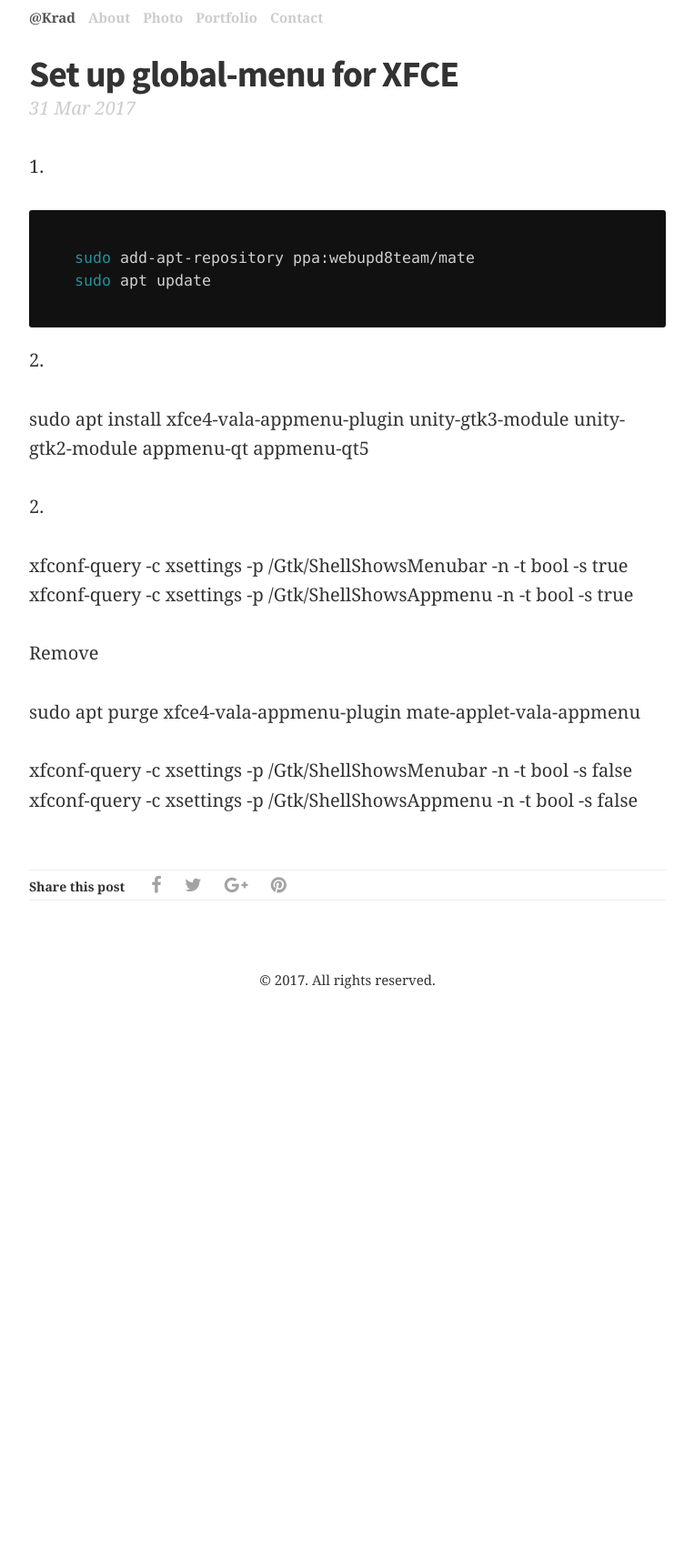
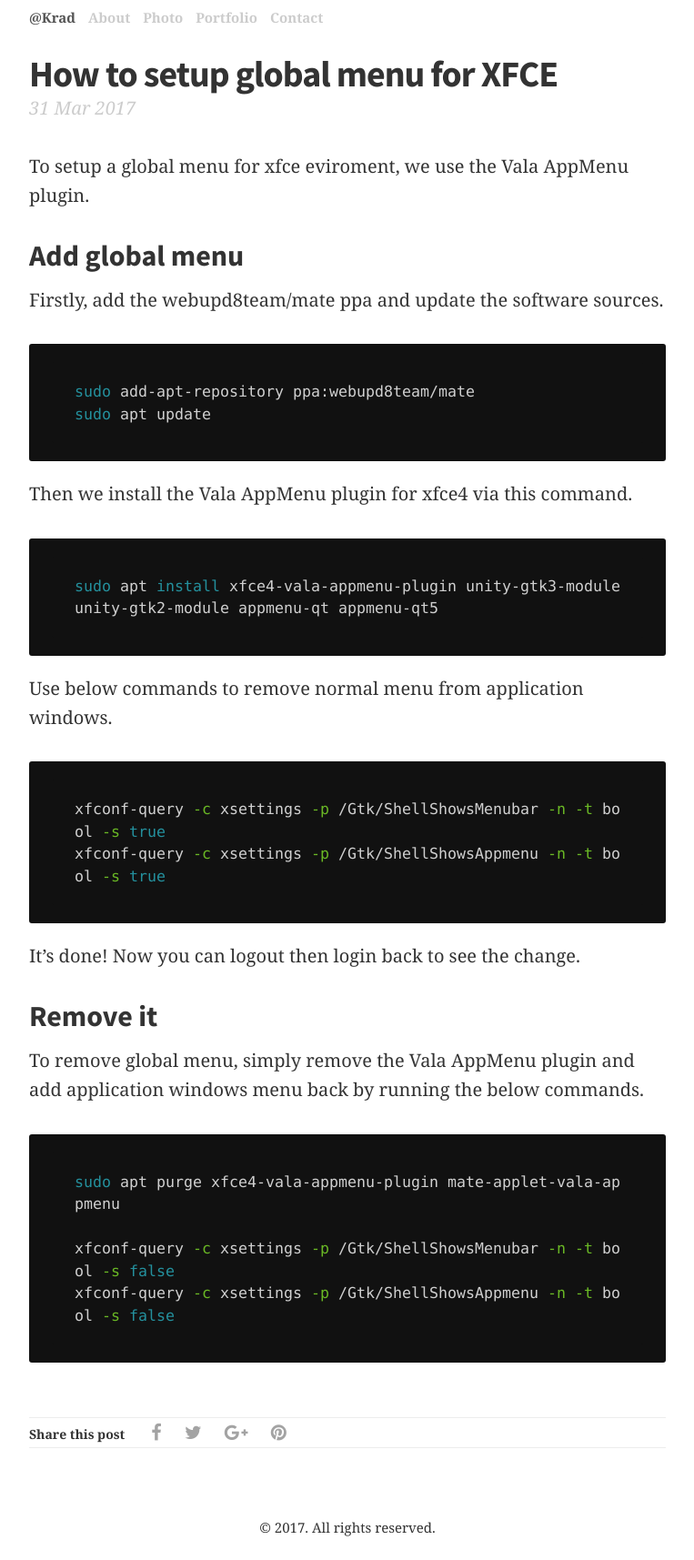
Before and after one commit to lettdev/kradblog, a Jekyll site: the page built from _posts/2017-03-31-instal-globalmenu-xfce.md, in a window 1280 px wide. Shown: the whole page at 91% size, without its empty margins (258-1021 px from the left). Built offline with Jekyll 4.4.1, drawn with Linux system fonts in a browser that asks for light colours; nearby versions of some CDN libraries; before the commit the page ends 1113 px from its top, so only the background shows below that.

````diff
--- a/_posts/2017-03-31-instal-globalmenu-xfce.md
+++ b/_posts/2017-03-31-instal-globalmenu-xfce.md
@@ -1,27 +1,41 @@
 ---
 layout: post
-title: Set up global-menu for XFCE
+title: How to setup global menu for XFCE
 ---
 
-1.
+To setup a global menu for xfce eviroment, we use the Vala AppMenu plugin.
+
+## Add global menu
+
+Firstly, add the webupd8team/mate ppa and update the software sources.
 
 ```bash
 sudo add-apt-repository ppa:webupd8team/mate
 sudo apt update
 ```
 
-2.
+Then we install the Vala AppMenu plugin for xfce4 via this command.
 
+```bash
 sudo apt install xfce4-vala-appmenu-plugin unity-gtk3-module unity-gtk2-module appmenu-qt appmenu-qt5
+```
 
-2.
+Use below commands to remove normal menu from application windows.
 
+```bash
 xfconf-query -c xsettings -p /Gtk/ShellShowsMenubar -n -t bool -s true
 xfconf-query -c xsettings -p /Gtk/ShellShowsAppmenu -n -t bool -s true
+```
 
-Remove
+It's done! Now you can logout then login back to see the change.
 
+## Remove it
+
+To remove global menu, simply remove the Vala AppMenu plugin and add application windows menu back by running the below commands.
+
+```bash
 sudo apt purge xfce4-vala-appmenu-plugin mate-applet-vala-appmenu
 
 xfconf-query -c xsettings -p /Gtk/ShellShowsMenubar -n -t bool -s false
 xfconf-query -c xsettings -p /Gtk/ShellShowsAppmenu -n -t bool -s false
+```
````
Also changed, not shown: _posts/2017-04-01-fix-steam-missing-tray-menu.md (+1 -1 lines).
